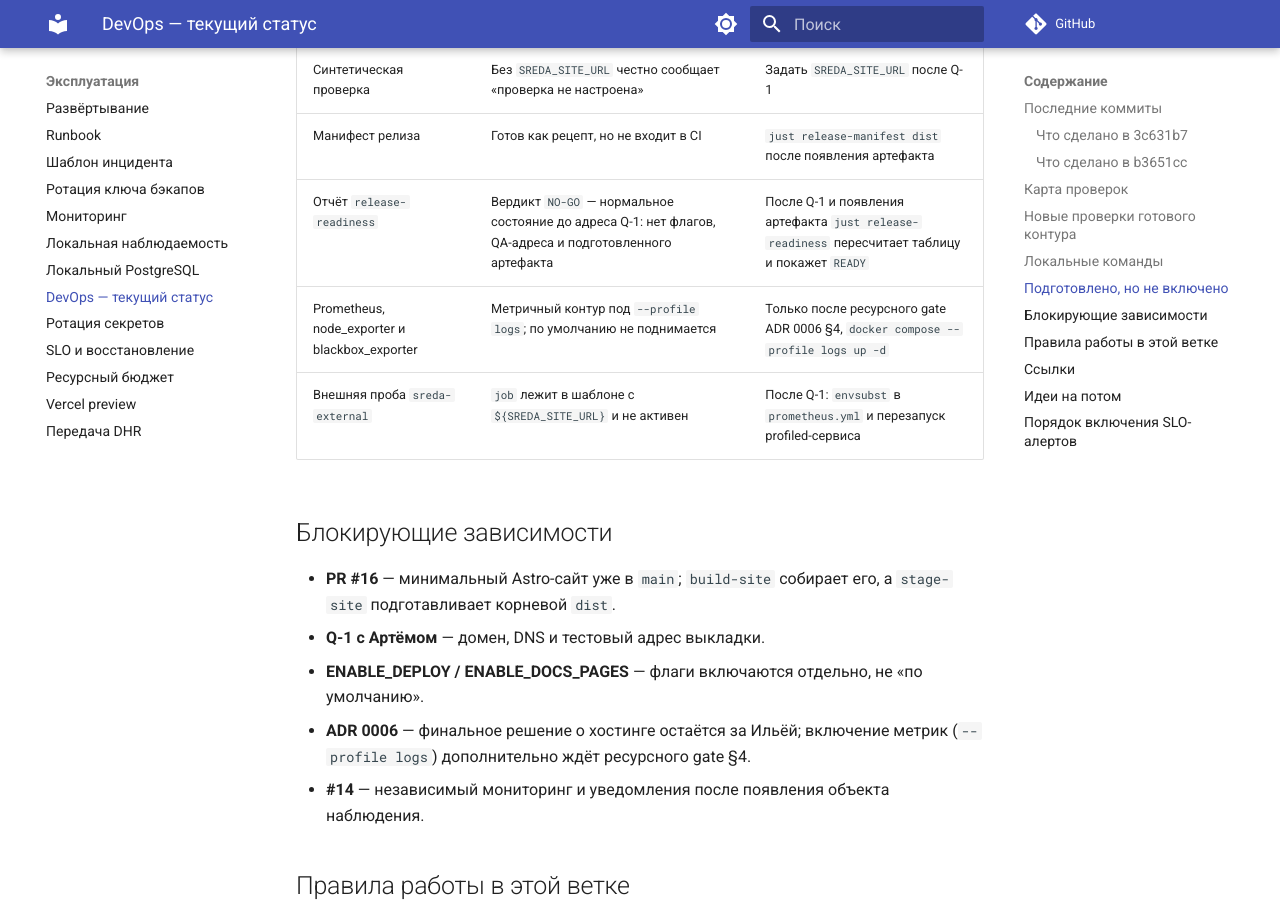
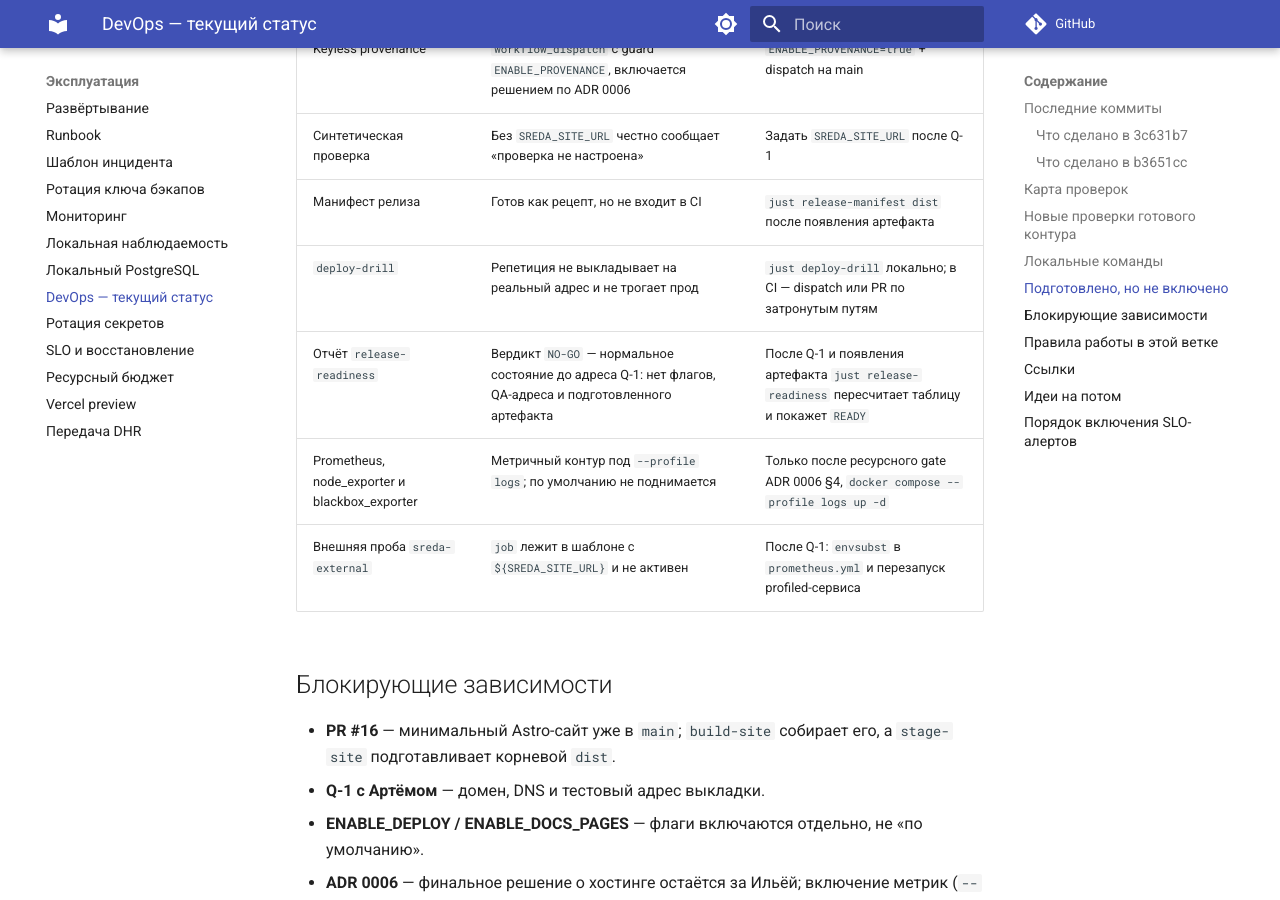
Before and after one commit to Cewerty/sreda-media, an MkDocs documentation site: the page built from docs/DEVOPS-STATUS.md, in a window 1280 px wide and 900 px high, scrolled down 4987 px. Built offline with MkDocs 1.6.1 and Material for MkDocs 9.7.7, drawn with Linux system fonts in a browser that asks for light colours; comment, search, counter and statistics services are not loaded; some of the changed text lies outside the part shown.

Commit message:
docs: reflect deploy drill in ops docs
Документирована локальная сквозная репетиция выкладки. Новый PR и push не
создавались, serv и чужие ветки не трогались.

CONTRIBUTING.md: добавлен рецепт just deploy-drill в список неблокирующих
локальных проверок с явным указанием, что он не входит в verify и ci.
docs/DEVOPS-STATUS.md: одна строка в таблице проверок и строка в разделе
«Подготовлено, но не включено» с пометкой, что drill не выкладывает на
реальный адрес. docs/runbook.md: раздел «Учебные репетиции» дополнен
описанием полного цикла и учебной 404.html, issue #5 остаётся открытой.

Проверки: py_compile, bash -n, check.py, config_lint.py, check_links.py,
check_log_schema.py, check_runbook_commands.py, check_alert_rules.py,
check_alert_runbooks.py, audit_workflows.py, workflow hardening, actionlint 0,
zizmor No findings, mkdocs build --strict, check_commit_messages.py,
git diff --check; полный just verify с PostgreSQL 18 на 127.0.0.1:55432
зелёный, лог /home/deb/just-verify-deploy-drill.log.

Refs: #5 #9 #14 #47 #48

```diff
--- a/docs/DEVOPS-STATUS.md
+++ b/docs/DEVOPS-STATUS.md
@@ -70,6 +70,7 @@
 | `check-image-pins` | `just verify` | Образы зафиксированы; `latest` запрещён кроме GLITCHTIP. |
 | `check-ops-policy` | `just verify` | Backup 24ч, ресурсный gate ADR 0006 §4, дефолты логирования. |
 | `release-readiness` | Вручную, вне `verify` и CI | Таблица готовности с вердиктом `READY`/`NO-GO`; ничего не включает. |
+| `deploy-drill` | Отдельно, dispatch + PR paths | Полная локальная репетиция выкладки во временном каталоге, без `/srv` и гейтов. |
 | `check-commits` | Вручную, вне `verify` и CI | Subject, тело и `Refs:` новых коммитов. |
 | `check-issues` | Вручную, вне `verify` и CI | Read-only отчёт о карточках без label/assignee и stale. |
 
@@ -119,6 +120,7 @@ just smoke https://sreda.sielom.ru   # только после Q-1
 | Keyless provenance | `workflow_dispatch` c guard `ENABLE_PROVENANCE`, включается решением по ADR 0006 | `ENABLE_PROVENANCE=true` + dispatch на main |
 | Синтетическая проверка | Без `SREDA_SITE_URL` честно сообщает «проверка не настроена» | Задать `SREDA_SITE_URL` после Q-1 |
 | Манифест релиза | Готов как рецепт, но не входит в CI | `just release-manifest dist` после появления артефакта |
+| `deploy-drill` | Репетиция не выкладывает на реальный адрес и не трогает прод | `just deploy-drill` локально; в CI — dispatch или PR по затронутым путям |
 | Отчёт `release-readiness` | Вердикт `NO-GO` — нормальное состояние до адреса Q-1: нет флагов, QA-адреса и подготовленного артефакта | После Q-1 и появления артефакта `just release-readiness` пересчитает таблицу и покажет `READY` |
 | Prometheus, node_exporter и blackbox_exporter | Метричный контур под `--profile logs`; по умолчанию не поднимается | Только после ресурсного gate ADR 0006 §4, `docker compose --profile logs up -d` |
 | Внешняя проба `sreda-external` | `job` лежит в шаблоне с `${SREDA_SITE_URL}` и не активен | После Q-1: `envsubst` в `prometheus.yml` и перезапуск profiled-сервиса |
```
Also changed, not shown: CONTRIBUTING.md (+1 -1 lines), docs/runbook.md (+2 -0 lines).
